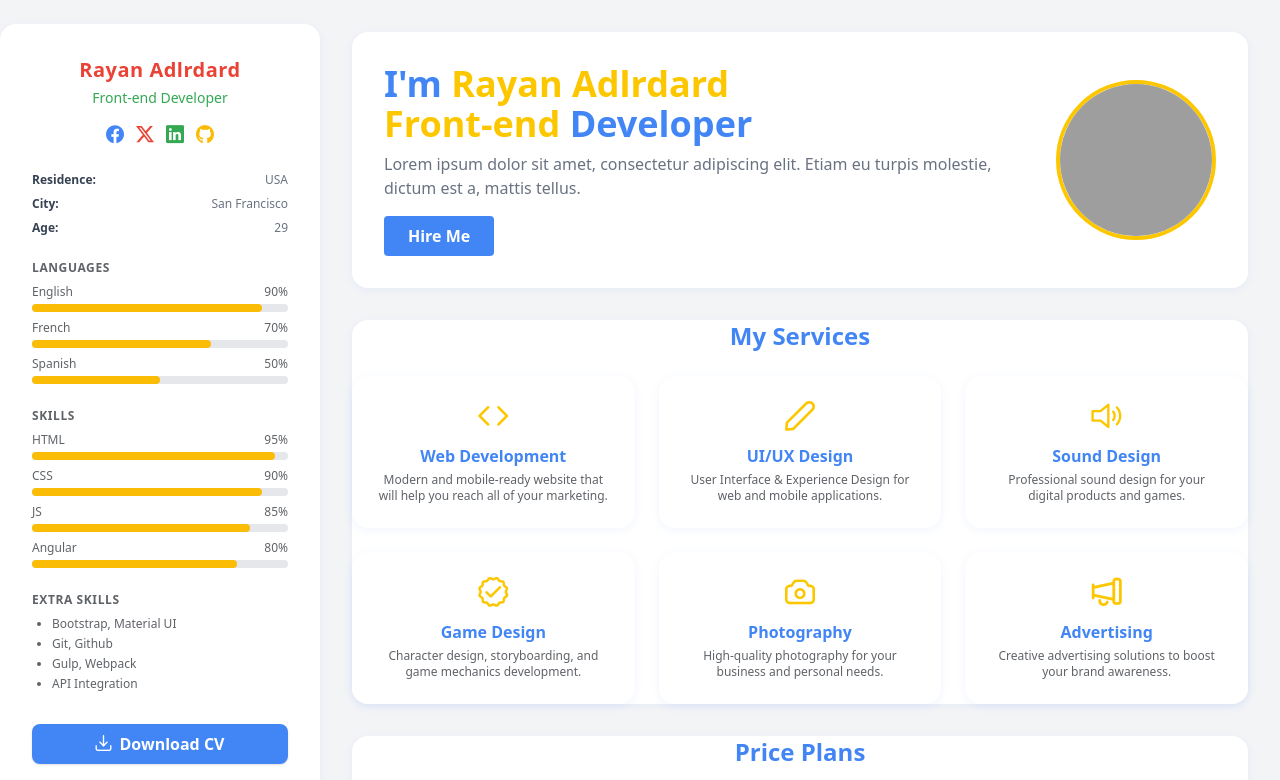
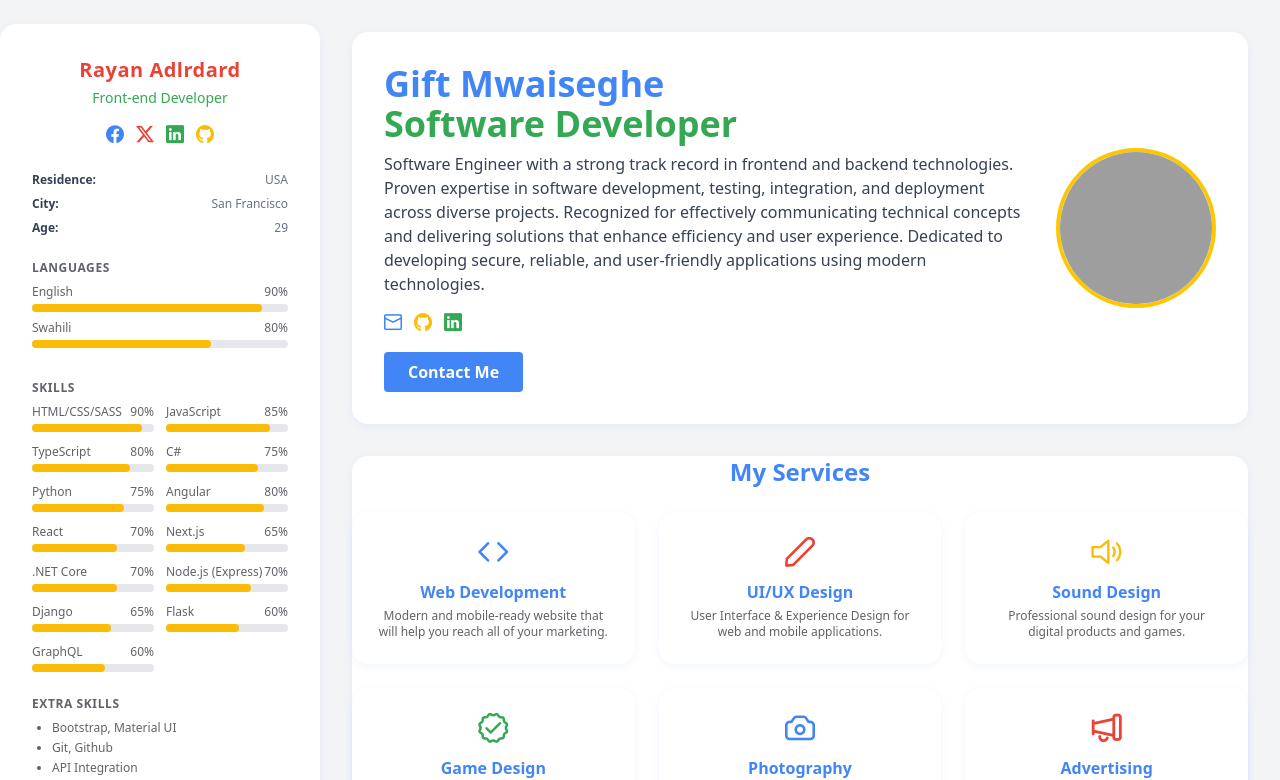
Before and after one commit to mwaiseghegift/mwaiseghegift.github.io, an Angular app: page / in a window 1280 px wide. Shown: the top 780 px of the page. Built offline with nearby package versions, Linux system fonts and the light colour scheme; grey boxes are pictures that could not be loaded.

Commit message:
feat: Update hero, services, and sidebar components for improved content and styling

```diff
--- a/src/app/hero/hero.component.html
+++ b/src/app/hero/hero.component.html
@@ -1,8 +1,13 @@
 <section class="bg-white rounded-2xl shadow-lg p-8 mb-8 flex flex-col md:flex-row items-center justify-between">
   <div class="flex-1">
-    <h1 class="text-3xl md:text-4xl font-bold mb-2">I'm <span class="text-yellow-400">Rayan Adlrdard</span><br><span class="text-yellow-400">Front-end</span> Developer</h1>
-    <p class="text-gray-500 mb-4">Lorem ipsum dolor sit amet, consectetur adipiscing elit. Etiam eu turpis molestie, dictum est a, mattis tellus.</p>
-    <button class="bg-yellow-400 text-white font-semibold px-6 py-2 rounded hover:bg-yellow-500 transition">Hire Me</button>
+    <h1 class="text-3xl md:text-4xl font-bold mb-2 text-google-blue">Gift Mwaiseghe<br><span class="text-google-green">Software Developer</span></h1>
+    <p class="text-gray-700 mb-4">Software Engineer with a strong track record in frontend and backend technologies. Proven expertise in software development, testing, integration, and deployment across diverse projects. Recognized for effectively communicating technical concepts and delivering solutions that enhance efficiency and user experience. Dedicated to developing secure, reliable, and user-friendly applications using modern technologies.</p>
+    <div class="flex space-x-3 mb-4">
+      <a href="mailto:your.email@example.com" class="text-google-blue hover:text-google-red transition"><i class="pi pi-envelope text-lg"></i></a>
+      <a href="https://github.com/your-github" target="_blank" class="text-google-yellow hover:text-google-green transition"><i class="pi pi-github text-lg"></i></a>
+      <a href="https://linkedin.com/in/your-linkedin" target="_blank" class="text-google-green hover:text-google-blue transition"><i class="pi pi-linkedin text-lg"></i></a>
+    </div>
+    <button class="bg-google-blue text-white font-semibold px-6 py-2 rounded hover:bg-google-green transition">Contact Me</button>
   </div>
   <div class="mt-6 md:mt-0 md:ml-8">
     <img src="/assets/profile.jpg" alt="Profile" class="w-40 h-40 rounded-full border-4 border-yellow-400 object-cover" />
--- a/src/app/services/services.component.html
+++ b/src/app/services/services.component.html
@@ -1,35 +1,35 @@
 <section class="mb-8">
-  <h2 class="text-2xl font-bold text-center mb-6">My Services</h2>
+  <h2 class="text-2xl font-bold text-center mb-6 text-google-blue">My Services</h2>
   <div class="grid grid-cols-1 md:grid-cols-3 gap-6">
     <div class="bg-white rounded-xl shadow p-6 flex flex-col items-center">
-      <div class="text-yellow-400 text-3xl mb-2"><i class="pi pi-code"></i></div>
+      <div class="text-google-blue text-3xl mb-2"><i class="pi pi-code"></i></div>
       <h3 class="font-semibold mb-1">Web Development</h3>
-      <p class="text-xs text-gray-500 text-center">Modern and mobile-ready website that will help you reach all of your marketing.</p>
+      <p class="text-xs text-gray-700 text-center">Modern and mobile-ready website that will help you reach all of your marketing.</p>
     </div>
     <div class="bg-white rounded-xl shadow p-6 flex flex-col items-center">
-      <div class="text-yellow-400 text-3xl mb-2"><i class="pi pi-pencil"></i></div>
+      <div class="text-google-red text-3xl mb-2"><i class="pi pi-pencil"></i></div>
       <h3 class="font-semibold mb-1">UI/UX Design</h3>
-      <p class="text-xs text-gray-500 text-center">User Interface & Experience Design for web and mobile applications.</p>
+      <p class="text-xs text-gray-700 text-center">User Interface & Experience Design for web and mobile applications.</p>
     </div>
     <div class="bg-white rounded-xl shadow p-6 flex flex-col items-center">
-      <div class="text-yellow-400 text-3xl mb-2"><i class="pi pi-volume-up"></i></div>
+      <div class="text-google-yellow text-3xl mb-2"><i class="pi pi-volume-up"></i></div>
       <h3 class="font-semibold mb-1">Sound Design</h3>
-      <p class="text-xs text-gray-500 text-center">Professional sound design for your digital products and games.</p>
+      <p class="text-xs text-gray-700 text-center">Professional sound design for your digital products and games.</p>
     </div>
     <div class="bg-white rounded-xl shadow p-6 flex flex-col items-center">
-      <div class="text-yellow-400 text-3xl mb-2"><i class="pi pi-verified"></i></div>
+      <div class="text-google-green text-3xl mb-2"><i class="pi pi-verified"></i></div>
       <h3 class="font-semibold mb-1">Game Design</h3>
-      <p class="text-xs text-gray-500 text-center">Character design, storyboarding, and game mechanics development.</p>
+      <p class="text-xs text-gray-700 text-center">Character design, storyboarding, and game mechanics development.</p>
     </div>
     <div class="bg-white rounded-xl shadow p-6 flex flex-col items-center">
-      <div class="text-yellow-400 text-3xl mb-2"><i class="pi pi-camera"></i></div>
+      <div class="text-google-blue text-3xl mb-2"><i class="pi pi-camera"></i></div>
       <h3 class="font-semibold mb-1">Photography</h3>
-      <p class="text-xs text-gray-500 text-center">High-quality photography for your business and personal needs.</p>
+      <p class="text-xs text-gray-700 text-center">High-quality photography for your business and personal needs.</p>
     </div>
     <div class="bg-white rounded-xl shadow p-6 flex flex-col items-center">
-      <div class="text-yellow-400 text-3xl mb-2"><i class="pi pi-megaphone"></i></div>
+      <div class="text-google-red text-3xl mb-2"><i class="pi pi-megaphone"></i></div>
       <h3 class="font-semibold mb-1">Advertising</h3>
-      <p class="text-xs text-gray-500 text-center">Creative advertising solutions to boost your brand awareness.</p>
+      <p class="text-xs text-gray-700 text-center">Creative advertising solutions to boost your brand awareness.</p>
     </div>
   </div>
 </section>
--- a/src/app/sidebar/sidebar.component.html
+++ b/src/app/sidebar/sidebar.component.html
@@ -36,33 +36,92 @@
       <div class="w-full h-2 bg-gray-200 rounded-full"><div class="h-2 bg-google-yellow rounded-full" style="width:90%"></div></div>
     </div>
     <div class="mb-2">
-      <div class="flex justify-between text-xs mb-1">French <span>70%</span></div>
+      <div class="flex justify-between text-xs mb-1">Swahili <span>80%</span></div>
       <div class="w-full h-2 bg-gray-200 rounded-full"><div class="h-2 bg-google-yellow rounded-full" style="width:70%"></div></div>
     </div>
-    <div>
-      <div class="flex justify-between text-xs mb-1">Spanish <span>50%</span></div>
-      <div class="w-full h-2 bg-gray-200 rounded-full"><div class="h-2 bg-google-yellow rounded-full" style="width:50%"></div></div>
-    </div>
   </div>
-
   <!-- Skills -->
   <div class="w-full mb-6">
     <h3 class="text-xs font-semibold mb-2 text-gray-700 uppercase tracking-wider">Skills</h3>
-    <div class="mb-2">
-      <div class="flex justify-between text-xs mb-1">HTML <span>95%</span></div>
-      <div class="w-full h-2 bg-gray-200 rounded-full"><div class="h-2 bg-google-yellow rounded-full" style="width:95%"></div></div>
-    </div>
-    <div class="mb-2">
-      <div class="flex justify-between text-xs mb-1">CSS <span>90%</span></div>
-      <div class="w-full h-2 bg-gray-200 rounded-full"><div class="h-2 bg-google-yellow rounded-full" style="width:90%"></div></div>
-    </div>
-    <div class="mb-2">
-      <div class="flex justify-between text-xs mb-1">JS <span>85%</span></div>
-      <div class="w-full h-2 bg-gray-200 rounded-full"><div class="h-2 bg-google-yellow rounded-full" style="width:85%"></div></div>
-    </div>
-    <div>
-      <div class="flex justify-between text-xs mb-1">Angular <span>80%</span></div>
-      <div class="w-full h-2 bg-gray-200 rounded-full"><div class="h-2 bg-google-yellow rounded-full" style="width:80%"></div></div>
+    <div class="grid grid-cols-2 gap-3">
+      <div>
+        <div class="flex justify-between text-xs mb-1">HTML/CSS/SASS <span>90%</span></div>
+        <div class="w-full h-2 bg-gray-200 rounded-full">
+          <div class="h-2 bg-google-yellow rounded-full" style="width:90%"></div>
+        </div>
+      </div>
+      <div>
+        <div class="flex justify-between text-xs mb-1">JavaScript <span>85%</span></div>
+        <div class="w-full h-2 bg-gray-200 rounded-full">
+          <div class="h-2 bg-google-yellow rounded-full" style="width:85%"></div>
+        </div>
+      </div>
+      <div>
+        <div class="flex justify-between text-xs mb-1">TypeScript <span>80%</span></div>
+        <div class="w-full h-2 bg-gray-200 rounded-full">
+          <div class="h-2 bg-google-yellow rounded-full" style="width:80%"></div>
+        </div>
+      </div>
+      <div>
+        <div class="flex justify-between text-xs mb-1">C# <span>75%</span></div>
+        <div class="w-full h-2 bg-gray-200 rounded-full">
+          <div class="h-2 bg-google-yellow rounded-full" style="width:75%"></div>
+        </div>
+      </div>
+      <div>
+        <div class="flex justify-between text-xs mb-1">Python <span>75%</span></div>
+        <div class="w-full h-2 bg-gray-200 rounded-full">
+          <div class="h-2 bg-google-yellow rounded-full" style="width:75%"></div>
+        </div>
+      </div>
+      <div>
+        <div class="flex justify-between text-xs mb-1">Angular <span>80%</span></div>
+        <div class="w-full h-2 bg-gray-200 rounded-full">
+          <div class="h-2 bg-google-yellow rounded-full" style="width:80%"></div>
+        </div>
+      </div>
+      <div>
+        <div class="flex justify-between text-xs mb-1">React <span>70%</span></div>
+        <div class="w-full h-2 bg-gray-200 rounded-full">
+          <div class="h-2 bg-google-yellow rounded-full" style="width:70%"></div>
+        </div>
+      </div>
+      <div>
+        <div class="flex justify-between text-xs mb-1">Next.js <span>65%</span></div>
+        <div class="w-full h-2 bg-gray-200 rounded-full">
+          <div class="h-2 bg-google-yellow rounded-full" style="width:65%"></div>
+        </div>
+      </div>
+      <div>
+        <div class="flex justify-between text-xs mb-1">.NET Core <span>70%</span></div>
+        <div class="w-full h-2 bg-gray-200 rounded-full">
+          <div class="h-2 bg-google-yellow rounded-full" style="width:70%"></div>
+        </div>
+      </div>
+      <div>
+        <div class="flex justify-between text-xs mb-1">Node.js (Express) <span>70%</span></div>
+        <div class="w-full h-2 bg-gray-200 rounded-full">
+          <div class="h-2 bg-google-yellow rounded-full" style="width:70%"></div>
+        </div>
+      </div>
+      <div>
+        <div class="flex justify-between text-xs mb-1">Django <span>65%</span></div>
+        <div class="w-full h-2 bg-gray-200 rounded-full">
+          <div class="h-2 bg-google-yellow rounded-full" style="width:65%"></div>
+        </div>
+      </div>
+      <div>
+        <div class="flex justify-between text-xs mb-1">Flask <span>60%</span></div>
+        <div class="w-full h-2 bg-gray-200 rounded-full">
+          <div class="h-2 bg-google-yellow rounded-full" style="width:60%"></div>
+        </div>
+      </div>
+      <div>
+        <div class="flex justify-between text-xs mb-1">GraphQL <span>60%</span></div>
+        <div class="w-full h-2 bg-gray-200 rounded-full">
+          <div class="h-2 bg-google-yellow rounded-full" style="width:60%"></div>
+        </div>
+      </div>
     </div>
   </div>
 
@@ -72,8 +131,10 @@
     <ul class="text-xs text-gray-500 list-disc pl-5 space-y-1">
       <li>Bootstrap, Material UI</li>
       <li>Git, Github</li>
-      <li>Gulp, Webpack</li>
       <li>API Integration</li>
+      <li>Figma, Adobe XD</li>
+      <li>Unit Testing (Jest, Jasmine)</li>
+      <li>Responsive Design</li>
     </ul>
   </div>
 
```
